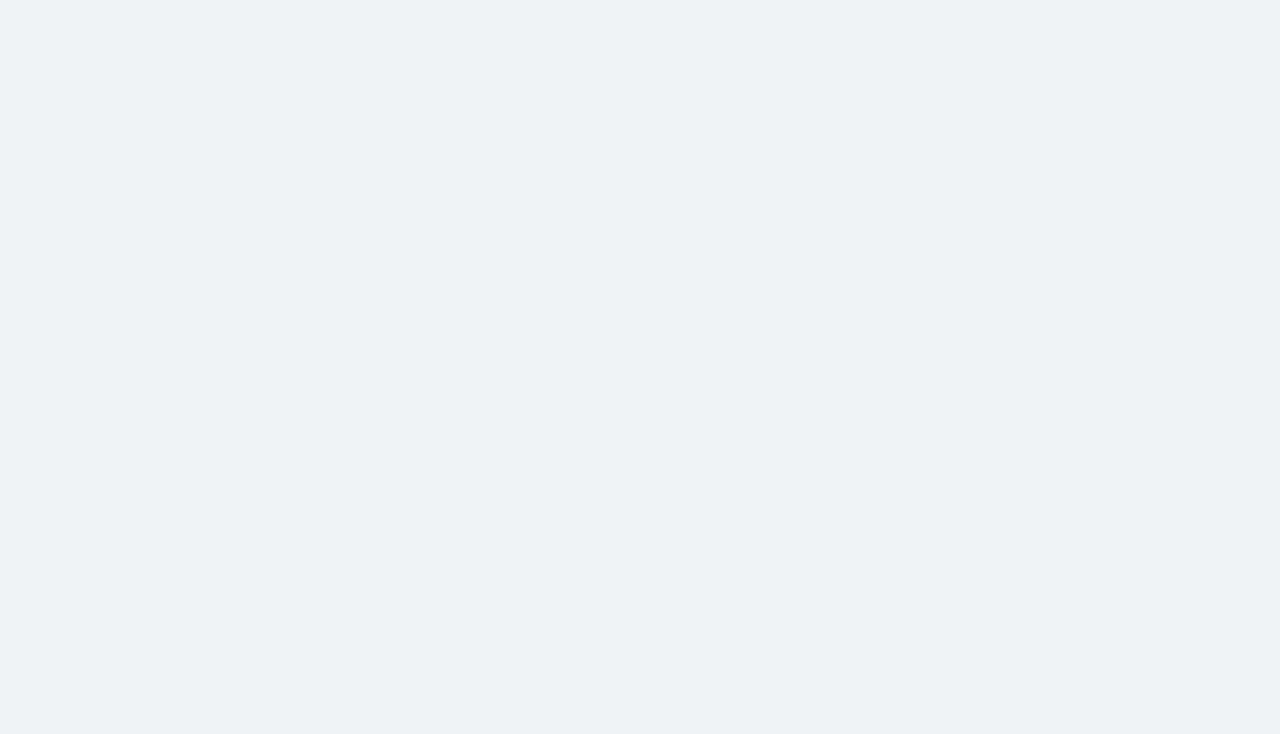
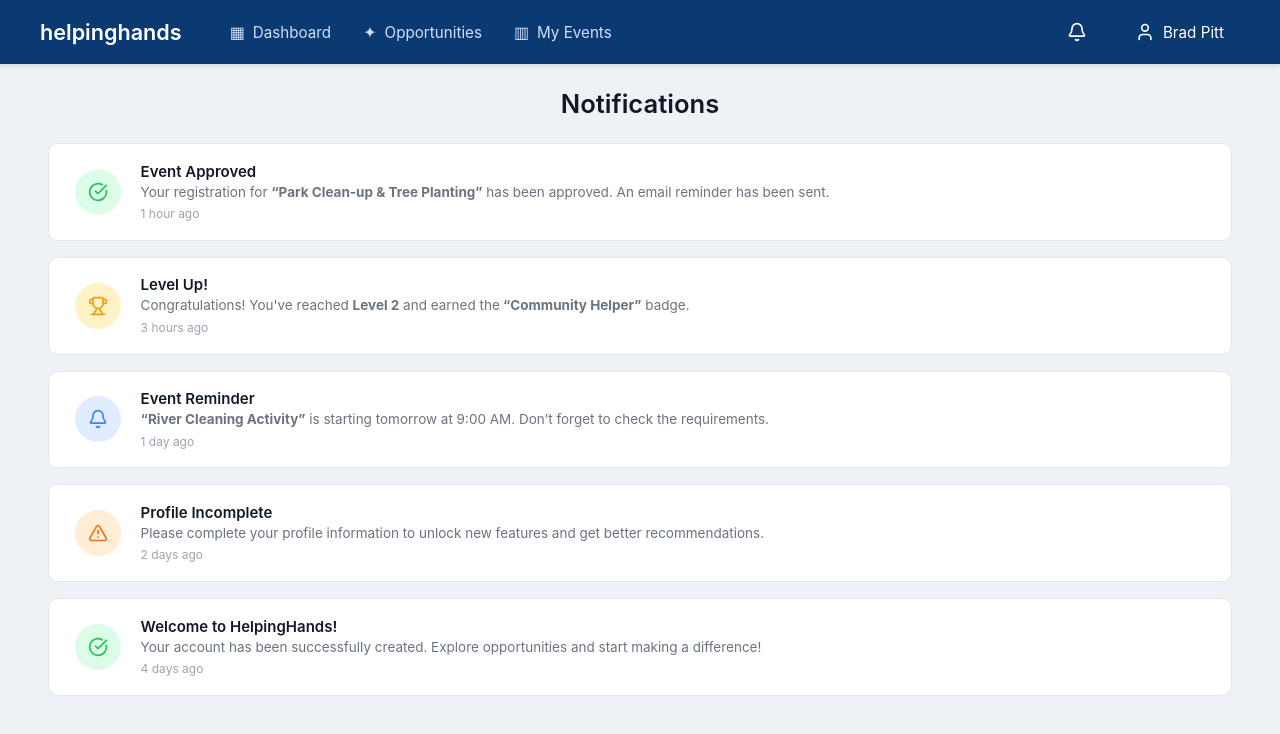
Before and after one commit to ienvysn/helping-hands, a React (Create React App) app in the folder client/: page /notifications in a window 1280 px wide. Before the commit this address had no page. Shown: the top 734 px of the page. Built offline with nearby package versions, Linux system fonts and the light colour scheme; sample sign-in values are in the browser's storage.

Commit message:
Notification jsx and css

```diff
--- a/client/package.json
+++ b/client/package.json
@@ -13,7 +13,8 @@
     "react-icons": "^5.5.0",
     "react-router-dom": "^7.10.1",
     "react-scripts": "5.0.1",
-    "web-vitals": "^2.1.4"
+    "web-vitals": "^2.1.4",
+    "zod": "^4.3.5"
   },
   "scripts": {
     "start": "react-scripts start",
--- a/client/src/App.js
+++ b/client/src/App.js
@@ -8,6 +8,7 @@ import ResetPassword from "./pages/ResetPassword";
 import Profile from "./pages/VolunteerProfile";
 import VolDashboard from "./pages/VolunteerDashbaord";
 import OrganizationDashboard from "./pages/OrganizationDashboard";
+import Notification from "./pages/Notification";
 
 import ProtectedRoute from "./components/ProtectedRoute";
 import PublicRoute from "./components/PublicRoute";
@@ -32,6 +33,7 @@ function App() {
           <Route path="/profile" element={<Profile />} />
           <Route path="/dashboard" element={<VolDashboard />} />
           <Route path="/opportunities" element={<VolunteerOpportunity />} />
+          <Route path="/notifications" element={<Notification />} />
           <Route
             path="/organization-dashboard"
             element={<OrganizationDashboard />}
--- /dev/null
+++ b/client/src/pages/Notification.jsx
@@ -0,0 +1,124 @@
+import React from "react";
+import { Bell, User, CheckCircle, Trophy, AlertTriangle } from "lucide-react";
+import { Link, useNavigate } from "react-router-dom";
+import "../style/Notification.css";
+
+const Notification = () => {
+  const navigate = useNavigate();
+
+  return (
+    <div className="notificationWrapper">
+      {/* Navbar */}
+      <nav className="navbar">
+        <div className="navLeft">
+          <h1 className="navLogo">helpinghands</h1>
+          <div className="navMenu">
+            <Link to="/dashboard" className="navLink">
+              <span className="navIcon">▦</span> Dashboard
+            </Link>
+            <Link to="/opportunities" className="navLink">
+              <span className="navIcon">✦</span> Opportunities
+            </Link>
+            <Link to="/my-events" className="navLink">
+              <span className="navIcon">▥</span> My Events
+            </Link>
+          </div>
+        </div>
+
+        <div className="navRight">
+          <button className="notificationBtn active">
+            <Bell size={20} />
+          </button>
+          <div className="userProfile" onClick={() => navigate("/profile")}>
+            <User size={20} />
+            <span>Brad Pitt</span>
+          </div>
+        </div>
+      </nav>
+
+      {/* Content */}
+      <div className="notificationContent">
+        <h2 className="notificationTitle">Notifications</h2>
+
+        <div className="notificationList">
+          {/* Approved */}
+          <div className="notificationCard">
+            <div className="icon success">
+              <CheckCircle size={20} />
+            </div>
+            <div className="notificationText">
+              <h4>Event Approved</h4>
+              <p>
+                Your registration for <strong>“Park Clean-up & Tree Planting”</strong> has been approved.
+                An email reminder has been sent.
+              </p>
+              <span className="time">1 hour ago</span>
+            </div>
+          </div>
+
+          {/* Level Up */}
+          <div className="notificationCard">
+            <div className="icon trophy">
+              <Trophy size={20} />
+            </div>
+            <div className="notificationText">
+              <h4>Level Up!</h4>
+              <p>
+                Congratulations! You've reached <strong>Level 2</strong> and earned the
+                <strong> “Community Helper”</strong> badge.
+              </p>
+              <span className="time">3 hours ago</span>
+            </div>
+          </div>
+
+          {/* Reminder */}
+          <div className="notificationCard">
+            <div className="icon info">
+              <Bell size={20} />
+            </div>
+            <div className="notificationText">
+              <h4>Event Reminder</h4>
+              <p>
+                <strong>“River Cleaning Activity”</strong> is starting tomorrow at 9:00 AM.
+                Don’t forget to check the requirements.
+              </p>
+              <span className="time">1 day ago</span>
+            </div>
+          </div>
+
+          {/* Profile Incomplete */}
+          <div className="notificationCard">
+            <div className="icon warning">
+              <AlertTriangle size={20} />
+            </div>
+            <div className="notificationText">
+              <h4>Profile Incomplete</h4>
+              <p>
+                Please complete your profile information to unlock new features
+                and get better recommendations.
+              </p>
+              <span className="time">2 days ago</span>
+            </div>
+          </div>
+
+          {/* Welcome */}
+          <div className="notificationCard">
+            <div className="icon success">
+              <CheckCircle size={20} />
+            </div>
+            <div className="notificationText">
+              <h4>Welcome to HelpingHands!</h4>
+              <p>
+                Your account has been successfully created.
+                Explore opportunities and start making a difference!
+              </p>
+              <span className="time">4 days ago</span>
+            </div>
+          </div>
+        </div>
+      </div>
+    </div>
+  );
+};
+
+export default Notification;
--- a/client/src/pages/VolunteerDashbaord.jsx
+++ b/client/src/pages/VolunteerDashbaord.jsx
@@ -156,9 +156,13 @@ const ProfileDashboard = () => {
         </div>
 
         <div className="navRight">
-          <button className="notificationBtn">
-            <Bell size={20} />
-          </button>
+          <button
+  className="notificationBtn"
+  onClick={() => navigate('/notifications')}
+>
+  <Bell size={20} />
+</button>
+
           <div className="userProfile" onClick={() => navigate('/profile')}>
             <User size={20} />
             <span>{displayName}</span>
--- a/client/src/pages/VolunteerOpportunity.jsx
+++ b/client/src/pages/VolunteerOpportunity.jsx
@@ -130,9 +130,13 @@ const VolunteerOpportunity = () => {
         </div>
 
         <div className="navRight">
-          <button className="notificationBtn">
-            <Bell size={20} />
-          </button>
+   <button
+  className="notificationBtn"
+  onClick={() => navigate('/notifications')}
+>
+  <Bell size={20} />
+</button>
+
           <div className="userProfile" onClick={() => navigate('/profile')}>
             <User size={20} />
             <span>{displayName}</span>
--- /dev/null
+++ b/client/src/style/Notification.css
@@ -0,0 +1,127 @@
+.notificationWrapper {
+  min-height: 100vh;
+  background-color: #eef2f7;
+  font-family: "Inter", sans-serif;
+}
+
+.navbar {
+  display: flex;
+  justify-content: space-between;
+  align-items: center;
+  padding: 0.75rem 2rem;
+  background-color: #0b3a75;
+  color: #ffffff;
+}
+
+.notificationContent {
+  width: 95%;
+  max-width: 1500px;
+  margin: 1.5rem auto;
+  padding: 0 1rem;
+}
+
+.notificationTitle {
+  text-align: center;
+  font-size: 1.6rem;
+  font-weight: 600;
+  margin-bottom: 1.5rem;
+  color: #111827;
+}
+
+.notificationList {
+  display: flex;
+  flex-direction: column;
+  gap: 1rem;
+}
+
+.notificationCard {
+  display: flex;
+  align-items: center;
+  gap: 1.25rem;
+  padding: 1.1rem 1.6rem;
+  background-color: #ffffff;
+  border-radius: 10px;
+  border: 1px solid #e5e7eb;
+  transition: transform 0.25s ease, box-shadow 0.25s ease;
+}
+
+.notificationCard:hover {
+  transform: translateY(-3px) scale(1.02);
+  box-shadow: 0 8px 20px rgba(37, 99, 235, 0.15);
+}
+
+.icon {
+  width: 46px;
+  height: 46px;
+  border-radius: 50%;
+  display: flex;
+  align-items: center;
+  justify-content: center;
+  font-size: 18px;
+}
+
+.icon.success {
+  background-color: #dcfce7;
+  color: #22c55e;
+}
+
+.icon.info {
+  background-color: #e0ecff;
+  color: #3b82f6;
+}
+
+.icon.warning {
+  background-color: #ffedd5;
+  color: #f97316;
+}
+
+.icon.trophy {
+  background-color: #fef3c7;
+  color: #f59e0b;
+}
+
+.notificationText h4 {
+  font-size: 15px;
+  font-weight: 600;
+  color: #111827;
+  margin-bottom: 2px;
+}
+
+.notificationText p {
+  font-size: 13.5px;
+  color: #6b7280;
+  line-height: 1.45;
+}
+
+.time {
+  font-size: 12px;
+  color: #9ca3af;
+  margin-top: 4px;
+}
+
+.notifyBtn {
+  margin-left: auto;
+  padding: 0.45rem 1rem;
+  border-radius: 6px;
+  background-color: #2563eb;
+  color: #ffffff;
+  font-size: 13px;
+  font-weight: 500;
+  border: none;
+  cursor: pointer;
+}
+
+@media (max-width: 768px) {
+  .notificationContent {
+    width: 98%;
+  }
+
+  .notificationCard {
+    padding: 0.9rem 1rem;
+  }
+
+  .notifyBtn {
+    font-size: 12px;
+    padding: 0.4rem 0.8rem;
+  }
+}
```
Also changed, not shown: 2 other files (tests, documents, lock files or other folders).
